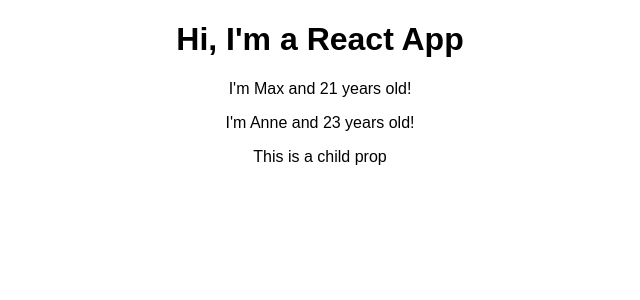
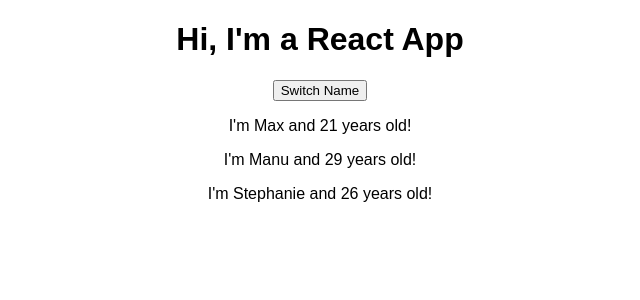
Before and after one commit to agdavid/react-complete-guide-course, a React (Create React App) app in the folder react-complete-guide/: page / in a window 1280 px wide. Shown: the top 300 px of the page, without its empty margins (320-960 px from the left). Built offline with nearby package versions, Linux system fonts and the light colour scheme.

Commit message:
use data from state

```diff
--- a/react-complete-guide/src/App.js
+++ b/react-complete-guide/src/App.js
@@ -3,12 +3,35 @@
 import Person from './Person/Person';
 
 class App extends Component {
+  state = {
+    persons: [
+      {
+        name: 'Max',
+        age: 21
+      },
+      {
+        name: 'Manu',
+        age: 29
+      },
+      {
+        name: 'Stephanie',
+        age: 26
+      }
+    ],
+  };
+
+  switchNameHandler = () => {
+    console.log("Was clicked!");
+  };
+
   render() {
     return (
       <div className="App">
         <h1>Hi, I'm a React App</h1>
-        <Person name="Max" age="21"/>
-        <Person name="Anne" age="23"> This is a child prop </Person>
+        <button onClick={this.switchNameHandler}>Switch Name</button>
+        <Person name={this.state.persons[0].name} age={this.state.persons[0].age}/>
+        <Person name={this.state.persons[1].name} age={this.state.persons[1].age}/>
+        <Person name={this.state.persons[2].name} age={this.state.persons[2].age}/>
       </div>
     );
   }
```
